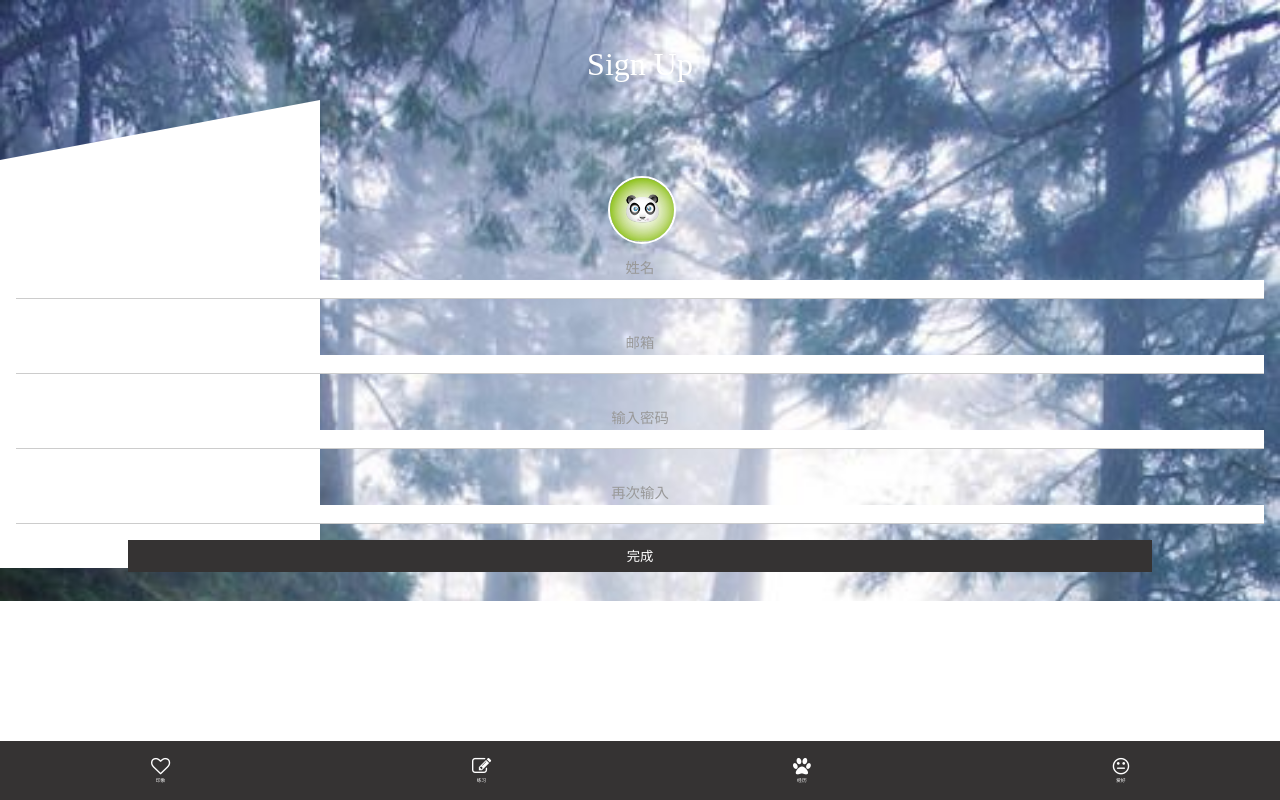
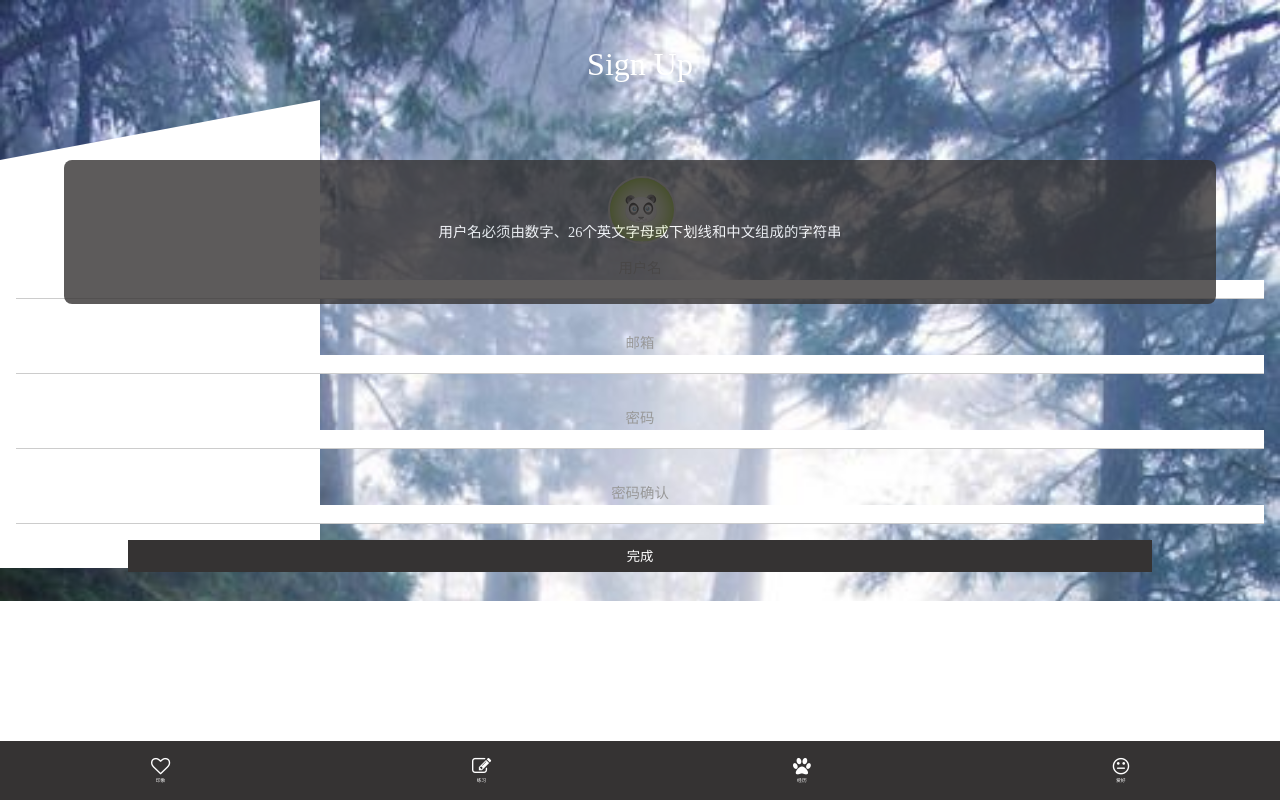
Before and after one commit to liudongyun/about_me, a Vue app in the folder about_me/: page /pro_3 in a window 1280 px wide. Both pictures are taken after a click on the button "完成". Built offline with nearby package versions, Linux system fonts and the light colour scheme; what mint-ui would draw is missing.

Commit message:
sign_up二次提交

```diff
--- a/about_me/src/pages/baseinfo.vue
+++ b/about_me/src/pages/baseinfo.vue
@@ -9,7 +9,7 @@
 				<router-link to="pro_2">vue-mint-ui</router-link>
 			</li>
 			<li class="html_model">
-				<router-link to="pro_3">sign-up</router-link>
+				<router-link to="pro_3">canvas/upload/vue</router-link>
 			</li>
 			<li class="kj_model">
 				<span>框架(vue/angular/react)</span>
--- a/about_me/src/pages/pro_3.vue
+++ b/about_me/src/pages/pro_3.vue
@@ -3,26 +3,30 @@
 		<canvas id="main_box" width="360" height="600"></canvas>
 		<h3>Sign Up</h3>
 		<div class="main_box" >
-			<span class="user_photo"><img src="../assets/sign_up_user_photo.jpg"></span>
+			<span class="user_photo">
+				<img :src="this.images">
+				<input type="file" @change="onFileChange" multiple name="">
+			</span>
 			<ul>
 				<li class="name">
-					<span>姓名</span>
-					<input type="text" name="name">
+					<span>用户名</span>
+					<input type="text" name="name" v-model="username">
 				</li>
 				<li class="email">
 					<span>邮箱</span>
-					<input type="text" name="email">
+					<input type="text" name="email" v-model="email">
 				</li>
 				<li class="password">
-					<span>输入密码</span>
-					<input type="text" name="password">
+					<span>密码</span>
+					<input type="text" name="password" v-model="password">
 				</li>
 				<li class="password_again">
-					<span>再次输入</span>
-					<input type="text" name="password_again">
+					<span>密码确认</span>
+					<input type="text" name="password_again" v-model="password_again">
 				</li>
 			</ul>
-			<input type="button" name="" value="完成" class="finish_btn">
+			<input type="button" name="" value="完成" class="finish_btn" @click="loginMethods">
+			<p class="toast" v-show="this.toast_info!=''">{{this.toast_info}}</p>
 		</div>
 	</div>
 </template>
@@ -30,16 +34,71 @@
 	export default {
 	  name: 'pro_3',
 	  components: {
+
 	  },
 	  data(){
 	  	return{
-	  		msg:'当前是项目三页面'
+	  		msg:'当前是项目三页面',
+	  		images: require("../assets/sign_up_user_photo.jpg"),
+	  		toast_info:"",
+	  		username:"",
+	  		email:"",
+	  		password:"",
+	  		password_again:""
 	    }
+	  },
+	  methods:{
+	  	onFileChange(e) {
+            var files = e.target.files || e.dataTransfer.files;
+            if (!files.length)return;
+            this.createImage(files);
+        },
+        createImage(file) {
+            if(typeof FileReader==='undefined'){
+                alert('您的浏览器不支持图片上传，请升级您的浏览器');
+                return false;
+            }
+            var image = new Image();
+            var vm = this;
+            var leng=file.length;
+            for(var i=0;i<leng;i++){
+                var reader = new FileReader();
+                reader.readAsDataURL(file[i]);
+                reader.onload =function(e){
+                	vm.images=[];
+                	vm.images.push(e.target.result);
+                	console.log(vm.images);
+                };
+            }
+        },
+        username_fn:function(val){
+        	return /^[A-Za-z0-9_\-\u4e00-\u9fa5]{1,10}$/.test(val);
+        },
+        password_fn:function(val){
+        	//纯数字，纯字母，纯特殊数字
+        	return /^(?:\d+|[a-zA-Z]+|[!@#$%^&*]+)$/.test(val);
+        },
+        email_fn:function(val){
+        	return /^(\w)+(\.\w+)*@(\w)+((\.\w{2,3}){1,3})$/.test(val);
+        },
+        loginMethods:function(){
+        	if(!this.username_fn(this.username)){
+        		this.toast_info="用户名必须由数字、26个英文字母或下划线和中文组成的字符串";
+        	}else if(!this.email_fn(this.email)){
+        		this.toast_info="请输入正确的邮箱";
+        	}else if(!this.password_fn(this.password)){
+        		this.toast_info="密码可以是纯数字，纯字母，纯特殊字符";
+        	}else if(this.password_again!=this.password){
+        		this.toast_info="两次输入的密码不一致";
+        	}else{
+        		this.toast_info="以为真的能注册呢？逗你玩儿~"
+        	}
+        }
 	  },
       mounted(){
       	let canvas=document.getElementById('main_box');
 		let ctx=canvas.getContext('2d');
-		ctx.fillStyle="#fff"
+		ctx.fillStyle="#fff";
 		ctx.beginPath();
 		// ctx.strokeStyle="red";
 		ctx.moveTo(0,160);
@@ -49,7 +108,6 @@
 		ctx.closePath();
 		// ctx.stroke();
 		ctx.fill();
-
       }
 	}
 </script>
@@ -78,10 +136,19 @@
 		height:4rem;
 		margin-left:-2rem;
 		border-radius:50%;
-		border:2px solid #fff;
+		border:2px solid #ccc;
 		overflow:hidden;
 		img{
-			height: 100%;
+			width: 100%;
+			display:block;
+			height:100%;
+		}
+		input{
+			display:block;
+			height:100%;
+			opacity:0;
+			position:absolute;
+			top:0;
 		}
 	}
 	.main_box{
@@ -130,4 +197,20 @@
 		position:relative;
 		z-index:8
 	}
+	.toast{
+		width:80%;
+		border-radius:0.5rem;
+		background-color:#353333;
+		position:fixed;
+		left:50%;
+		top:20%;
+		margin-left:-45%;
+		z-index: 6;
+		color:#fff;
+		padding:5%;
+		line-height:1rem;
+		font-size:0.9rem;
+		opacity:0.8;
+		text-align:center;
+	}
 </style>
```
Also changed, not shown: about_me/src/pages/index.vue (+4 -4 lines).
